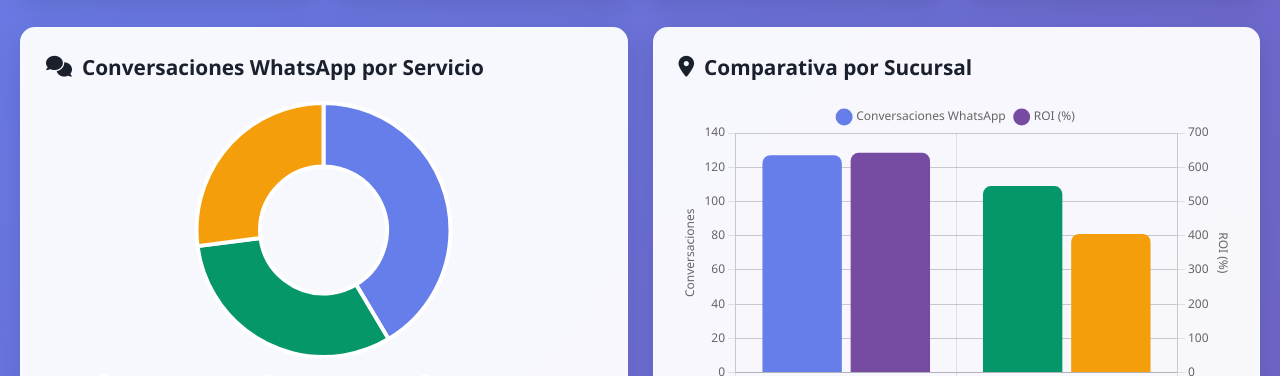
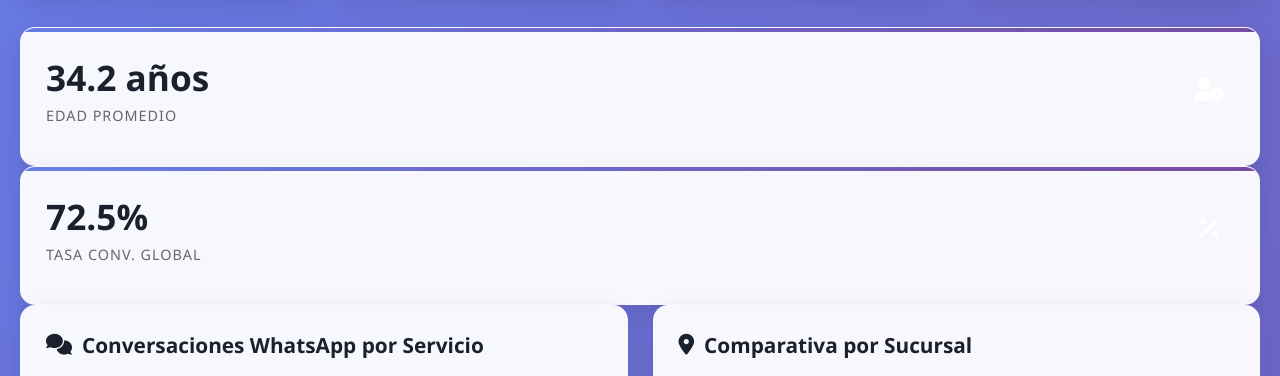
Before and after one commit to rmondacai/informe-ceclident-julio-2025, a plain HTML site: page index.html in a window 1280 px wide. Shown: the part 397-773 px from the top of the page. Drawn offline with nearby package versions, Linux system fonts and the light colour scheme.

Commit message:
Update index.html
linea 350

```diff
--- a/index.html
+++ b/index.html
@@ -348,6 +348,33 @@
             </div>
         </div>
 
+<!-- 5️⃣ Promedio de Edad -->
+<div class="kpi-card">
+  <div class="kpi-header">
+    <div>
+      <div class="kpi-value">34.2 años</div>
+      <div class="kpi-label">Edad Promedio</div>
+    </div>
+    <div class="kpi-icon info">
+      <i class="fas fa-user-clock"></i>
+    </div>
+  </div>
+</div>
+
+<!-- 6️⃣ Tasa de Conversión Global -->
+<div class="kpi-card">
+  <div class="kpi-header">
+    <div>
+      <div class="kpi-value">72.5%</div>
+      <div class="kpi-label">Tasa Conv. Global</div>
+    </div>
+    <div class="kpi-icon warning">
+      <i class="fas fa-percentage"></i>
+    </div>
+  </div>
+</div>
+
+
         <!-- Gráficos principales -->
         <div class="chart-grid">
             <div class="chart-card">
```
